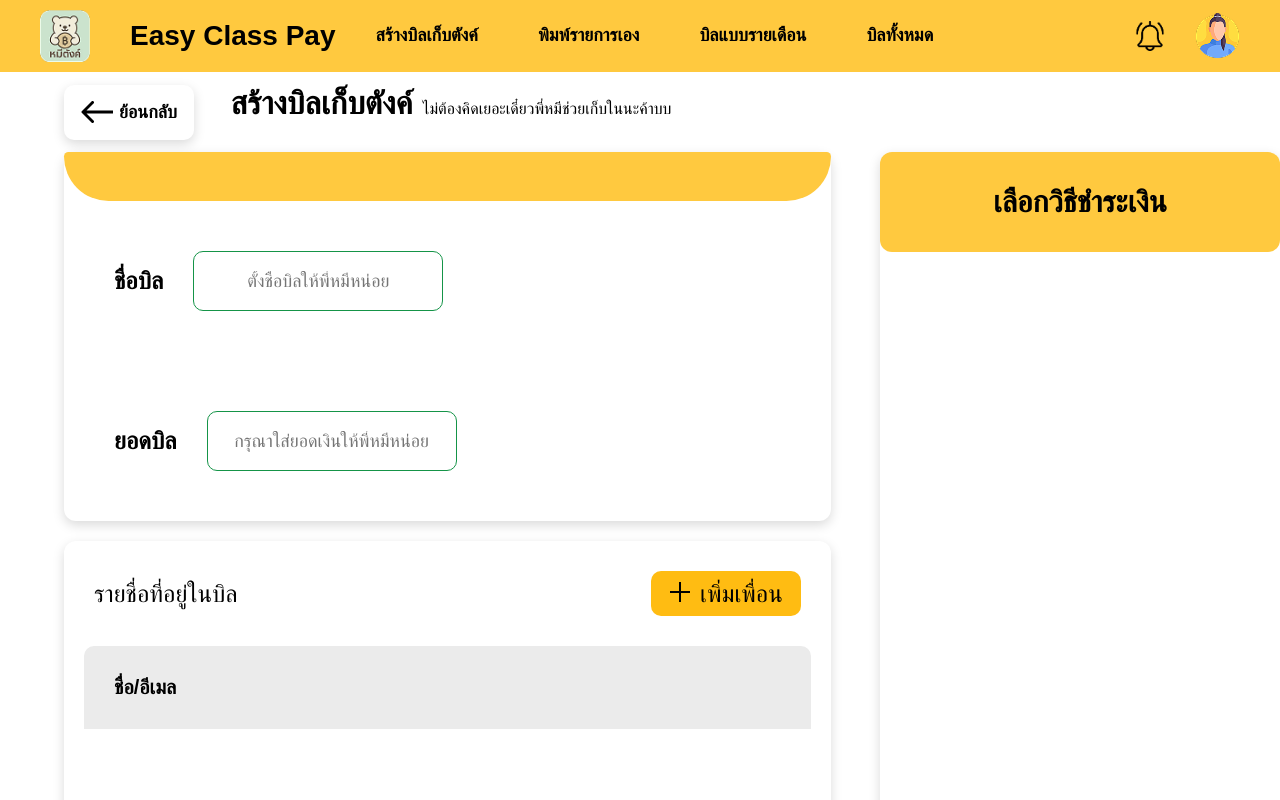
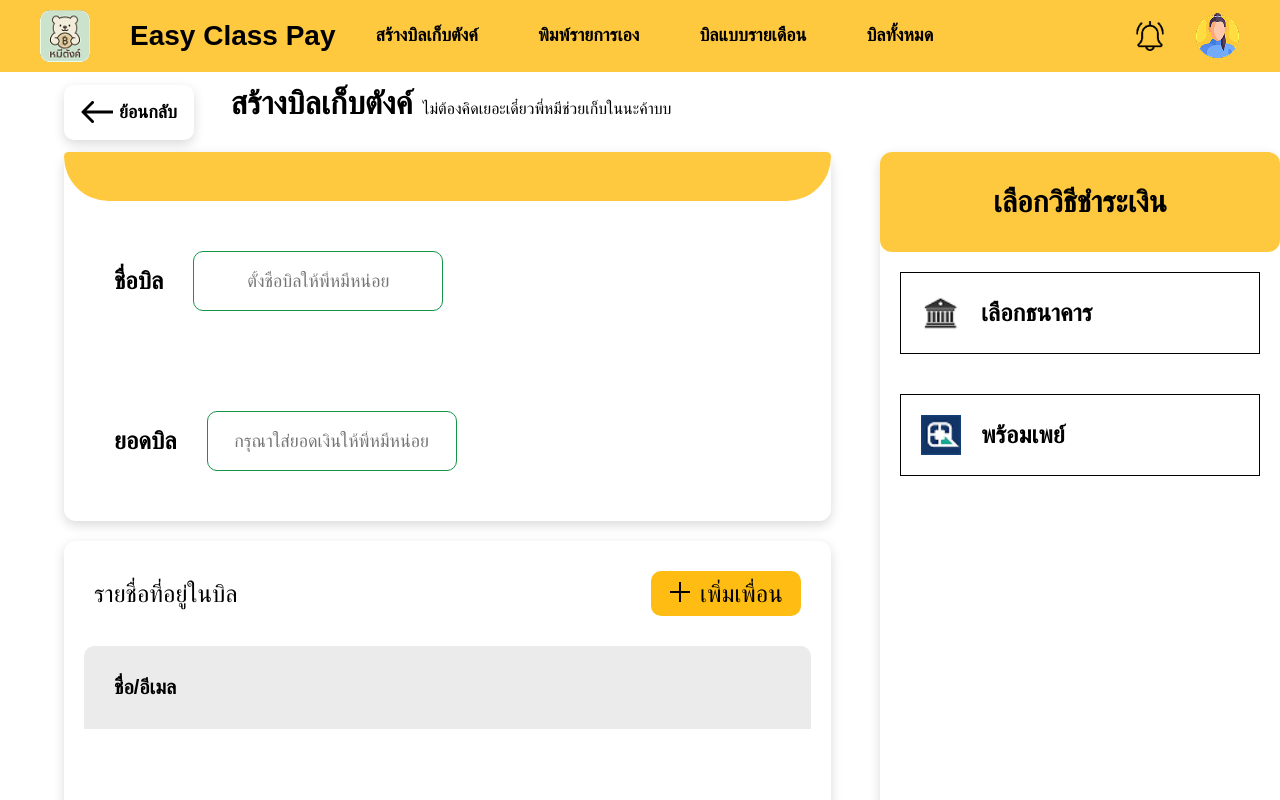
Before and after one commit to BunyawatCharnwechsart/EasyClassPay, a Nuxt app in the folder easyClassPay/: page /createBill in a window 1280 px wide. Shown: the top 800 px of the page. Built offline with nearby package versions, Linux system fonts and the light colour scheme; a web font is replaced by a local one.

Commit message:
Add seclect

```diff
--- a/easyClassPay/app/components/seclectPay.vue
+++ b/easyClassPay/app/components/createBill/seclectPay.vue
@@ -1,6 +1,20 @@
 <template>
     <div class="boxPayMent">
         <div class="headbar"><p>เลือกวิธีชำระเงิน</p></div>
+
+        <div class="seclect-banking">
+            <div class="box-seclect">
+                <img src="/bank-logo.png">
+                <p>เลือกธนาคาร</p>
+            </div>
+        </div>
+
+        <div class="seclect-prompay">
+            <div class="box-seclect">
+                <img src="/prompay-logo.png">
+                <p>พร้อมเพย์</p>
+            </div>
+        </div>
 
         <div class="PayMent-btn">
             <nuxt-link to="/total-bill">ถัดไป <img src="/arrow-r.png"></nuxt-link>
@@ -29,6 +43,22 @@
         font-weight: bold;
     }
 
+    .box-seclect {
+        cursor: pointer;
+        display: flex;
+        gap: 20px;
+        margin: 20px;
+        padding: 20px;
+        border: 1px solid black;
+        font-size: 24px;
+        font-weight: bold;
+    }
+
+    .box-seclect img {
+        width: 40px;
+        height: 40px;
+    }
+
     .PayMent-btn {
         display: flex;
         margin: 30px;
--- a/easyClassPay/app/pages/createBill.vue
+++ b/easyClassPay/app/pages/createBill.vue
@@ -23,7 +23,7 @@
 import navbar from '~/components/navbar.vue';
 import createBillBox from '~/components/createBill/createBillBox.vue';
 import about from '~/components/about.vue';
-import seclectPay from '~/components/seclectPay.vue';
+import seclectPay from '~/components/createBill/seclectPay.vue';
 
     useHead({
     link: [
```
Also changed, not shown: easyClassPay/public/bank-logo.png (added), easyClassPay/public/prompay-logo.png (added).
